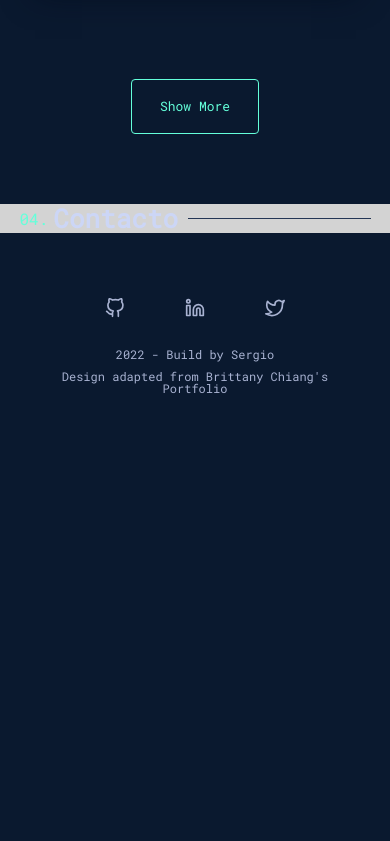
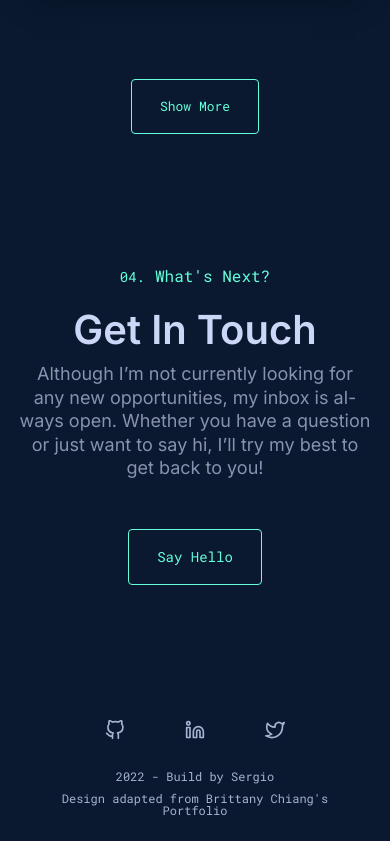
Before and after one commit to sergioalvarezpro/Portfolio-SA, a plain HTML site: page index.html in a window 390 px wide. Shown: the part 5265-6106 px from the top of the page. Before the commit the page ends 5684 px from the top, so only its background shows below. Drawn offline with Linux system fonts and the light colour scheme.

Commit message:
Sectiom_Contact
Finalizada la maquetación y responsive de la section.

```diff
--- a/index.html
+++ b/index.html
@@ -843,7 +843,12 @@
 
         <section class="Main-section Contact">
             <div class="Contact-wrapper wrapper">
-                <h2 class="title-section-h2">Contacto</h2>
+                <h2 class="Contact-title Contact-overline">What's Next?</h2>
+                <h2 class="Contact-subtitle">Get In Touch</h2>
+                <p class="Cantact-text">Although I’m not currently looking for any new opportunities, my inbox is always
+                    open. Whether you have a question or just want to say hi, I’ll try my best to get back to you!</p>
+                <a class="Contact-link" href="mailto:contacto@sergioalvarez.eu" rel="noopener noreferrer"
+                    target="_blank">Say Hello</a>
             </div>
         </section>
     </main>
--- a/scss/app.scss
+++ b/scss/app.scss
@@ -1,6 +1,26 @@
+/**
+ *
+ * *´¨)
+ *¸.•´¸.•*´¨) ¸.•*¨)
+ *(¸.•´ (¸.•` ¤ Content:
+ *                 1. General Style
+ *                 2. Header Style
+ *                 3. Section Intro
+ *                 4.
+ *                                              oooO
+ *                                             (....)     Oooo
+ *                                               ...(     (....)
+ *                                                ._)      )../
+ *                                                         (_/
+ *                                            Solo pasaba por aquí
+ *                                                  ¡Saludos!
+ */
+
 @import "_reset", '_mixins', 'hamburgers/hamburgers.scss';
 
-/*Estilos Generales*/
+/*
+* General Style
+*/
 body {
 
     &.scroll-down .Header {
@@ -85,7 +105,9 @@ body {
     }
 }
 
-/*Header*/
+/*
+*Header Style
+*/
 .Header {
     display: inline-flex;
     position: fixed;
@@ -959,21 +981,104 @@ body {
 
 /*Section Contact*/
 .Contact {
-    background-color: lightgrey;
+    max-width: 600px;
+    margin: 0 auto 100px;
+    padding: 100px 0;
+    text-align: center;
 
-    &-h2 {}
+    @include media() {
+        margin: 0 auto 50px;
+        padding: 80px 0;
+    }
 
-    &-wrapper {}
+    @include media(480px) {
+        padding: 60px 0;
+    }
+
+    &-wrapper {
+        @include flex(flex, column, nowrap, center, center);
+    }
+
+    &-title {
+        // display: flex;
+        // align-items: center;
+        position: relative;
+        margin: 10px 0 40px;
+        width: 100%;
+        font-size: clamp(26px, 5vw, 32px);
+        white-space: nowrap;
+
+        &::before {
+            position: relative;
+            counter-increment: item 1;
+            content: "0" counter(item) ".";
+            margin-right: 10px;
+            color: var(--verde);
+            font-family: var(--tipo-secundario);
+            font-weight: 400;
+            box-sizing: inherit;
+        }
+    }
+
+    &-overline {
+        display: block;
+        margin-bottom: 20px;
+        color: var(--verde);
+        font-family: var(--tipo-secundario);
+        font-size: 16px;
+        font-weight: 400;
+
+        &::before {
+            bottom: 0;
+            font-size: 14px;
+            box-sizing: inherit;
+        }
+    }
+
+    &-subtitle {
+        //h2
+        font-size: clamp(40px, 5vw, 60px);
+        margin: 0 0 10px;
+        font-weight: 600;
+        color: var(--gris-light);
+        line-height: 1.1em;
+    }
+
+    &-text {
+        //p
+        margin: 0;
+    }
+
+    &-link {
+        color: var(--verde);
+        background-color: transparent;
+        border: 1px solid var(--verde);
+        border-radius: 4px;
+        padding: 1.25rem 1.75rem;
+        font-size: 14px;
+        font-family: var(--tipo-secundario);
+        line-height: 1em;
+        text-decoration: none;
+        cursor: pointer;
+        transition: all .25s cubic-bezier(0.645, 0.045, 0.355, 1);
+        margin-top: 50px;
+
+        &:hover {
+            background-color: var(--verde-1);
+            outline: none;
+        }
+    }
 }
 
 /*Footer*/
 .Footer {
+    height: auto;
+    min-height: 70px;
+    padding: 15px;
+    text-align: center;
+
     &-wrapper {
         @include flex(flex, column, nowrap, center, center);
-        height: auto;
-        min-height: 70px;
-        padding: 15px;
-        text-align: center;
     }
 
     /*Footer-rrss*/
```
Also changed, not shown: js/script.js (+6 -6 lines), css/app.css.
